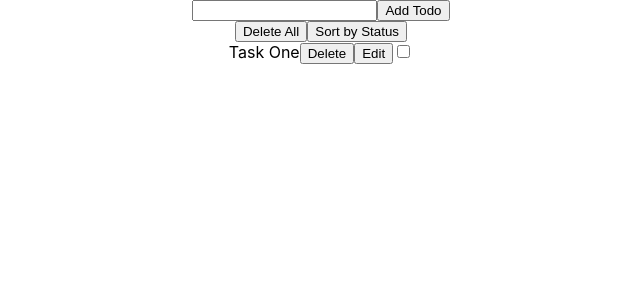
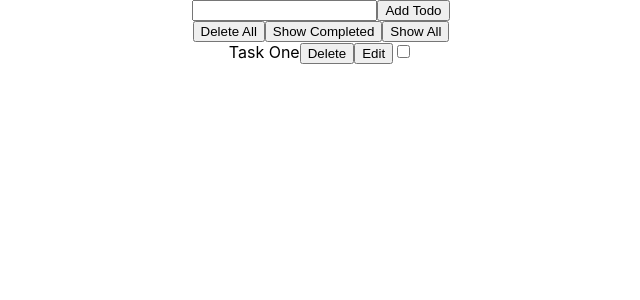
Before and after one commit to NomanAhmad2020/Todolist-assign1-Q4, a React (Create React App) app: page / in a window 1280 px wide. Shown: the top 300 px of the page, without its empty margins (319-959 px from the left). Built offline with nearby package versions, Linux system fonts and the light colour scheme.

Commit message:
3 files modified

```diff
--- a/src/actions/index.js
+++ b/src/actions/index.js
@@ -29,7 +29,10 @@ export const sort_todo = () => ({
   type: "SORT_TODO_STATUS"
 
 })
+export const sort_show_all = () => ({
+type : "SORT_TODO_STATUS_ALL"
 
+})
 
 export const editTodo = ({ title, id }) => ({
   type: "EDIT_TODO",
--- a/src/components/index.js
+++ b/src/components/index.js
@@ -1,6 +1,6 @@
 import React, { useState } from 'react'
 import { useDispatch, useSelector } from 'react-redux'
-import { addTodo, deleteAll,sort_todo } from '../actions';
+import { addTodo, deleteAll,sort_todo,sort_show_all } from '../actions';
 import List from './list'
 import { v4 as uuid } from 'uuid';
 
@@ -43,7 +43,8 @@ const Todo = () => {
                 <button onClick={()=> dispatch(deleteAll())}>
                     Delete All
                 </button>
-                <button onClick={()=> dispatch(sort_todo())}>Sort by Status </button>
+                <button onClick={()=> dispatch(sort_todo())}>Show Completed </button>
+                <button onClick={()=> dispatch(sort_show_all())}>Show All </button>
             </div>
             {
                 list.map((item) => {
--- a/src/reducer/todoReducer.js
+++ b/src/reducer/todoReducer.js
@@ -33,6 +33,21 @@ const todoReducer = (state = initialState, action) => {
           }
 
       }
+      case "SORT_TODO_STATUS_ALL":{
+        return {
+            ...state,
+            //todoList: state.todoList.sort(isdone)
+            //        todoList: state.todoList.sort() (function(x,y){return (x===y)? 0 : x? -1 : 1;})
+            //...state,
+           //todoList: state.todoList(item)
+
+        }
+
+    }
+
+
+
+
 
       case "CHANGE_TODO_STATUS": {
         return {
```
